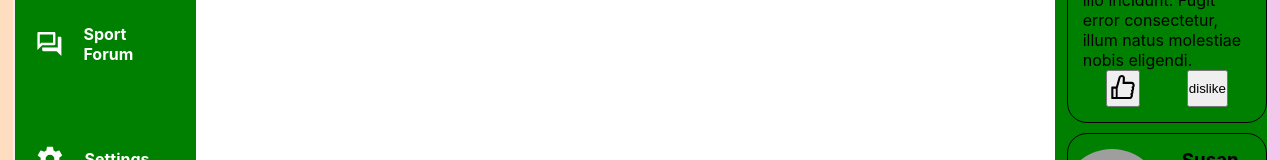
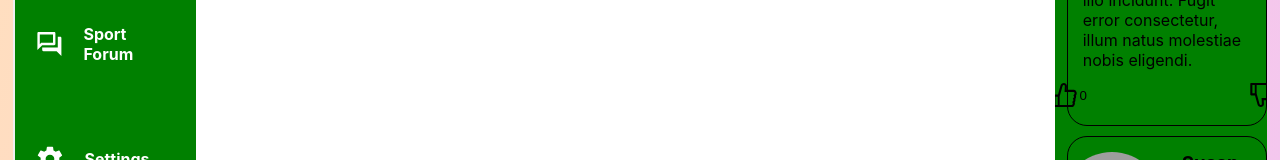
Before and after one commit to Taofeeq001/Blog-App, a React (Create React App) app: page /news in a window 1280 px wide. Shown: the part 424-584 px from the top of the page. Built offline with nearby package versions, Linux system fonts and the light colour scheme; grey boxes are pictures that could not be loaded.

Commit message:
updating like and dislike count in sportupdate

```diff
--- a/src/Components/Dashboard/Dash/SportUpdate.jsx
+++ b/src/Components/Dashboard/Dash/SportUpdate.jsx
@@ -1,11 +1,12 @@
-import React from "react";
+import React, { useState } from "react";
 import './SportUpdate.css'
 import susan from '../../../Images/susanpix.jpg'
-import {AiOutlineLike} from 'react-icons/ai'
-import {GrDislike} from 'react-icons/gr'
+import {AiOutlineLike, AiOutlineDislike} from 'react-icons/ai'
 
 
 const SportUpdate=()=>{
+    const [like, setLike] = useState(0)
+    const [dislike, setDislike] = useState(0)
     return(
         <div className="update-container">
             <div className="update-title">
@@ -20,10 +21,9 @@ const SportUpdate=()=>{
                     </div>
                 </div>
                 <p> Assumenda, quis. Voluptate eaque libero explicabo nobis odit consequuntur quos. Libero similique illo incidunt. Fugit error consectetur, illum natus molestiae nobis eligendi.</p>
-                <div className="like">
-                    <button><AiOutlineLike/></button>
-                    <button>dislike</button>
-
+                <div className="reaction">
+                    <button onClick={()=> setLike(like +1)} className="like"><AiOutlineLike/> {like}</button>
+                    <button onClick={()=> setDislike(dislike +1)} className="dislike"><AiOutlineDislike/> {dislike}</button>
                 </div>
             </div>
             <div className="sportupdate">
@@ -35,10 +35,9 @@ const SportUpdate=()=>{
                     </div>
                 </div>
                 <p> Assumenda, quis. Voluptate eaque libero explicabo nobis odit consequuntur quos. Libero similique illo incidunt. Fugit error consectetur, illum natus molestiae nobis eligendi.</p>
-                <div className="like">
-                    <p>like</p>
-                    <p>dislike</p>
-
+                <div className="reaction">
+                    <button onClick={()=> setLike(like +1)} className="like"><AiOutlineLike/> {like}</button>
+                    <button onClick={()=> setDislike(dislike +1)} className="dislike"><AiOutlineDislike/> {dislike}</button>
                 </div>
             </div>
             <div className="sportupdate">
@@ -50,10 +49,9 @@ const SportUpdate=()=>{
                     </div>
                 </div>
                 <p> Assumenda, quis. Voluptate eaque libero explicabo nobis odit consequuntur quos. Libero similique illo incidunt. Fugit error consectetur, illum natus molestiae nobis eligendi.</p>
-                <div className="like">
-                    <p>like</p>
-                    <p>dislike</p>
-
+                <div className="reaction">
+                    <button className="like"><AiOutlineLike/> 0</button>
+                    <button className="dislike"><AiOutlineDislike/> 0</button>
                 </div>
             </div>
             <div className="sportupdate">
@@ -65,10 +63,9 @@ const SportUpdate=()=>{
                     </div>
                 </div>
                 <p> Assumenda, quis. Voluptate eaque libero explicabo nobis odit consequuntur quos. Libero similique illo incidunt. Fugit error consectetur, illum natus molestiae nobis eligendi.</p>
-                <div className="like">
-                    <p>like</p>
-                    <p>dislike</p>
-
+                <div className="reaction">
+                    <button className="like"><AiOutlineLike/> 0</button>
+                    <button className="dislike"><AiOutlineDislike/> 0</button>
                 </div>
             </div>
             <div className="sportupdate">
@@ -80,10 +77,9 @@ const SportUpdate=()=>{
                     </div>
                 </div>
                 <p> Assumenda, quis. Voluptate eaque libero explicabo nobis odit consequuntur quos. Libero similique illo incidunt. Fugit error consectetur, illum natus molestiae nobis eligendi.</p>
-                <div className="like">
-                    <p>like</p>
-                    <p>dislike</p>
-
+                <div className="reaction">
+                    <button className="like"><AiOutlineLike/> 0</button>
+                    <button className="dislike"><AiOutlineDislike/> 0</button>
                 </div>
             </div>
             <div className="sportupdate">
@@ -95,10 +91,9 @@ const SportUpdate=()=>{
                     </div>
                 </div>
                 <p> Assumenda, quis. Voluptate eaque libero explicabo nobis odit consequuntur quos. Libero similique illo incidunt. Fugit error consectetur, illum natus molestiae nobis eligendi.</p>
-                <div className="like">
-                    <p>like</p>
-                    <p>dislike</p>
-
+                <div className="reaction">
+                    <button className="like"><AiOutlineLike/> 0</button>
+                    <button className="dislike"><AiOutlineDislike/> 0</button>
                 </div>
             </div>
             <div className="sportupdate">
@@ -110,10 +105,9 @@ const SportUpdate=()=>{
                     </div>
                 </div>
                 <p> Assumenda, quis. Voluptate eaque libero explicabo nobis odit consequuntur quos. Libero similique illo incidunt. Fugit error consectetur, illum natus molestiae nobis eligendi.</p>
-                <div className="like">
-                    <p>like</p>
-                    <p>dislike</p>
-
+                <div className="reaction">
+                    <button className="like"><AiOutlineLike/> 0</button>
+                    <button className="dislike"><AiOutlineDislike/> 0</button>
                 </div>
             </div>
         </div>
--- a/src/Components/Posts/Post.css
+++ b/src/Components/Posts/Post.css
@@ -28,6 +28,20 @@
     background-color: grey;
     color: white;
     font-weight: bold;
+}
+.reaction{
+    display: flex;
+    gap: 10rem;
+    align-items: center;
+    margin-top: 10px;
+}
+.reaction button{
+    border: none;
+    background-color: transparent;
+}
+.like, .dislike{
+    display: flex;
+    align-items: center;
 }
 
 @media screen and (max-width:950px) {
```
